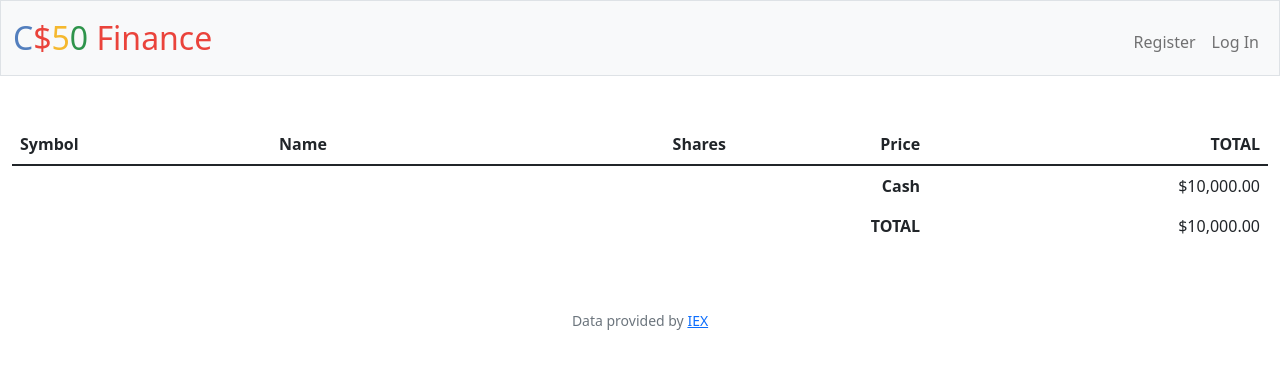
After one commit to piotrw777/finance_cs50, a Flask app: template templates/index.html in a window 1280 px wide. The commit adds this page. Shown: the top 369 px of the page. Run offline with Flask 2, Linux system fonts and the light colour scheme; the template is opened without the code that fills it, so the values that code supplies are empty; some libraries are stand-ins or nearby versions.

Commit message:
Implemented quote route and index route

```diff
--- a/app.py
+++ b/app.py
@@ -54,7 +54,7 @@ def after_request(response):
 @login_required
 def index():
     """Show portfolio of stocks"""
-    return apology("TODO")
+    return render_template("index.html")
 
 
 @app.route("/buy", methods=["GET", "POST"])
@@ -94,7 +94,7 @@ def login():
 
         # Ensure username exists and password is correct
         if len(rows) != 1 or not check_password_hash(rows[0]["hash"], request.form.get("password")):
-            return apology("invalid username and/or password", 403)
+            return apology("invalid username", 403)
 
         # Remember which user has logged in
         session["user_id"] = rows[0]["id"]
@@ -122,8 +122,19 @@ def logout():
 @login_required
 def quote():
     """Get stock quote."""
-    return apology("TODO")
-
+    if request.method == "POST":
+        symbol = request.form.get("symbol")
+        if not symbol:
+            return apology("Empty symbol", 399)
+        response = lookup(symbol)
+        # symbol does not exist
+        if not response:
+            return apology("Invalid symbol", 399)
+        else:
+            return render_template("quoted.html", company=response["name"], symbol=response["symbol"], price=response["price"])
+    # GET method
+    else:
+        return render_template("quote.html")
 
 @app.route("/register", methods=["GET", "POST"])
 def register():
--- /dev/null
+++ b/templates/index.html
@@ -0,0 +1,32 @@
+{% extends "layout.html" %}
+
+{% block title %}
+    Main Page
+{% endblock %}
+
+{% block main %}
+    <table class="table table-striped">
+        <thead>
+            <tr>
+                <th class="text-start">Symbol</th>
+                <th class="text-start">Name</th>
+                <th class="text-end">Shares</th>
+                <th class="text-end">Price</th>
+                <th class="text-end">TOTAL</th>
+            </tr>
+        </thead>
+    <tbody>
+
+        </tbody>
+        <tfoot>
+            <tr>
+                <td class="border-0 fw-bold text-end" colspan="4">Cash</td>
+                <td class="border-0 text-end">$10,000.00</td>
+            </tr>
+            <tr>
+                <td class="border-0 fw-bold text-end" colspan="4">TOTAL</td>
+                <td class="border-0 w-bold text-end">$10,000.00</td>
+            </tr>
+        </tfoot>
+    </table>
+{% endblock %}
--- a/templates/register.html
+++ b/templates/register.html
@@ -1,7 +1,7 @@
 {% extends "layout.html" %}
 
 {% block title %}
-    Log In
+    Register
 {% endblock %}
 
 {% block main %}
```
Also changed, not shown: templates/quote.html (added, +14 -0 lines), templates/quoted.html (added, +9 -0 lines), finance.db.
